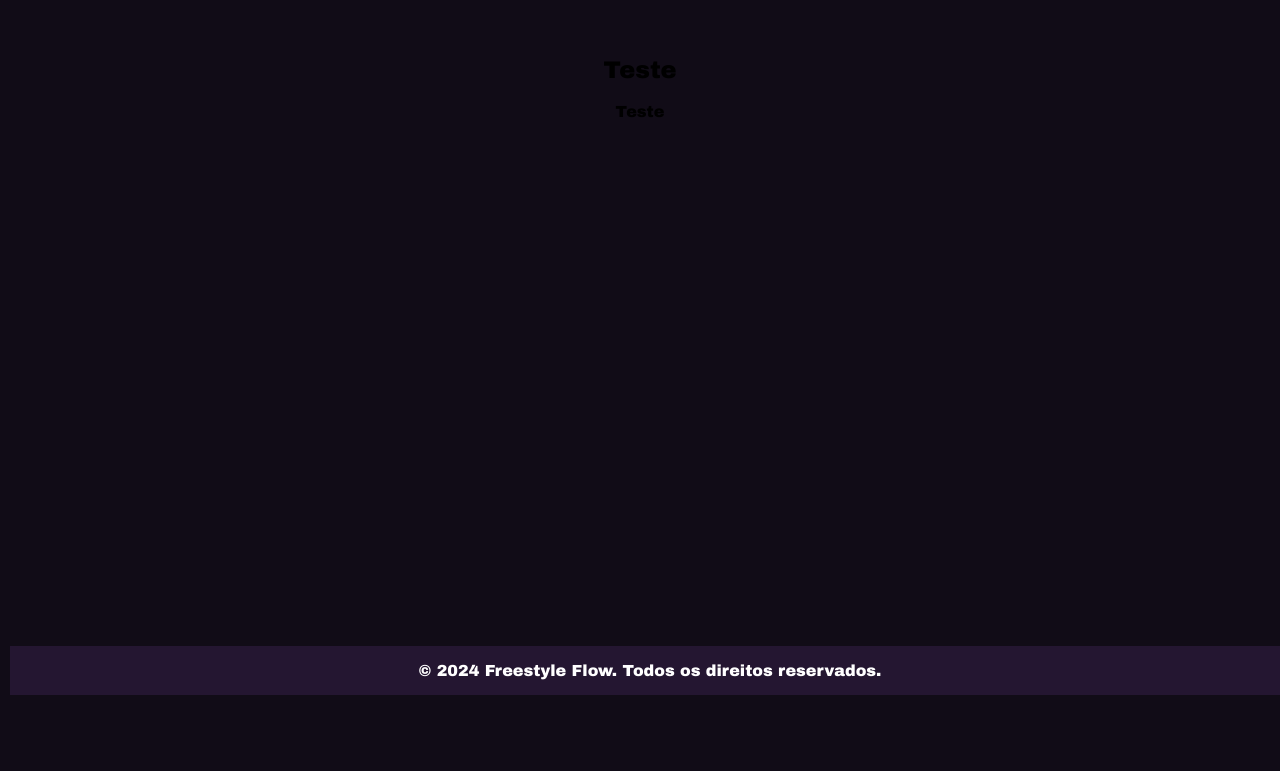
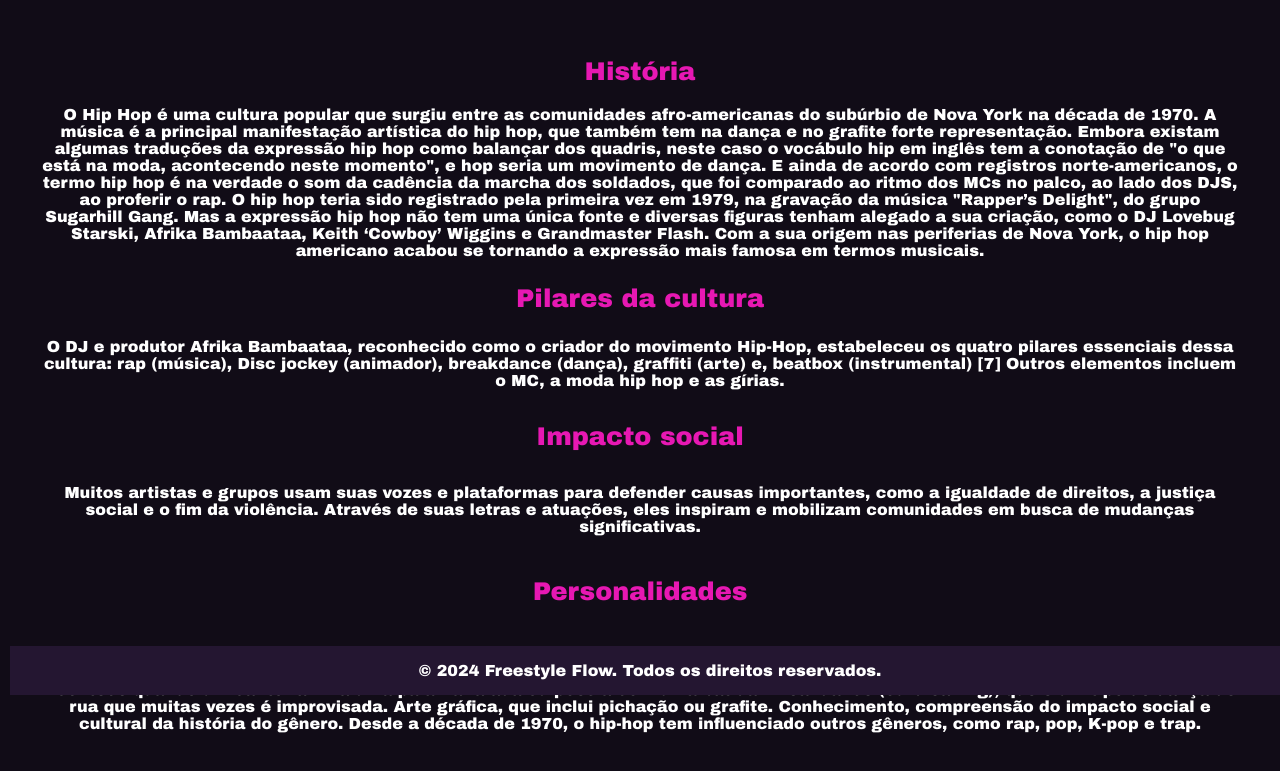
Before and after one commit to mbc-dutra/FinalProjectM2, a plain HTML site: page index.html in a window 1280 px wide. Shown: the part 95-866 px from the top of the page. Before the commit the page ends 800 px from the top, so only its background shows below. Drawn offline with Linux system fonts and the light colour scheme.

Commit message:
inclusão de textos

```diff
--- a/index.html
+++ b/index.html
@@ -1,5 +1,6 @@
 <!DOCTYPE html>
 <html lang="pt-BR">
+
 <head>
     <meta charset="UTF-8">
     <meta name="viewport" content="width=device-width, initial-scale=1.0">
@@ -7,6 +8,7 @@
     <link rel="icon" href="src/" type="image/x-icon">
     <link rel="stylesheet" href="./style/styles.css">
 </head>
+
 <body>
     <header>
         <!-- <img src="../assets/main-logo.png" alt="Logo principal"> -->
@@ -20,11 +22,52 @@
     </header>
 
     <section>
-        <h2>Teste</h2>
-        <p>Teste</p>
+        <h2>História</h2>
+        <p>O Hip Hop é uma cultura popular que surgiu entre as comunidades afro-americanas do subúrbio de Nova York na
+            década de 1970. A música é a principal manifestação artística do hip hop, que também tem na dança e no
+            grafite forte representação.
+
+            Embora existam algumas traduções da expressão hip hop como balançar dos quadris, neste caso o vocábulo hip
+            em inglês tem a conotação de "o que está na moda, acontecendo neste momento", e hop seria um movimento de
+            dança.
+
+            E ainda de acordo com registros norte-americanos, o termo hip hop é na verdade o som da cadência da marcha
+            dos soldados, que foi comparado ao ritmo dos MCs no palco, ao lado dos DJS, ao proferir o rap. O hip hop
+            teria sido registrado pela primeira vez em 1979, na gravação da música "Rapper’s Delight", do grupo
+            Sugarhill Gang.
+
+            Mas a expressão hip hop não tem uma única fonte e diversas figuras tenham alegado a sua criação, como o DJ
+            Lovebug Starski, Afrika Bambaataa, Keith ‘Cowboy’ Wiggins e Grandmaster Flash.
+
+            Com a sua origem nas periferias de Nova York, o hip hop americano acabou se tornando a expressão mais famosa
+            em termos musicais.</p>
+
+        <h3>Pilares da cultura</h3>
+
+        <p>O DJ e produtor Afrika Bambaataa, reconhecido como o criador do movimento Hip-Hop, estabeleceu os quatro
+            pilares essenciais dessa cultura: rap (música), Disc jockey (animador), breakdance (dança), graffiti (arte)
+            e, beatbox (instrumental) [7] Outros elementos incluem o MC, a moda hip hop e as gírias.</p>
+
+        <h4>Impacto social</h4>
+
+        <p>Muitos artistas e grupos usam suas vozes e plataformas para defender causas importantes, como a igualdade de
+            direitos, a justiça social e o fim da violência. Através de suas letras e atuações, eles inspiram e
+            mobilizam comunidades em busca de mudanças significativas.</p>
+
+        <h5>Personalidades</h5>
+
+        <p>De acordo com o Museu Universal do Hip-Hop* no Bronx, o hip-hop como gênero engloba:
+
+            DJing (ritmo) ou fazer rap atuando como DJ. Ocorre quando uma pessoa controla a música, as batidas e o ritmo de uma música.
+            MCing (poesia) ou fazer rap atuando como MC. Acontece quando um cantor alinha uma palavra falada ou poesia com uma batida.
+            Breakdance (ou breaking), que é um tipo de dança de rua que muitas vezes é improvisada.
+            Arte gráfica, que inclui pichação ou grafite.
+            Conhecimento, compreensão do impacto social e cultural da história do gênero.
+            Desde a década de 1970, o hip-hop tem influenciado outros gêneros, como rap, pop, K-pop e trap.</p>
     </section>
     <footer>
         <p>&copy; 2024 Freestyle Flow. Todos os direitos reservados.</p>
     </footer>
 </body>
+
 </html>
--- a/style/styles.css
+++ b/style/styles.css
@@ -59,3 +59,27 @@ footer {
     width: 100%;
     margin: 10px;
 }
+p {
+    color: white;
+
+
+}
+h2 {
+    color: #e718b3;
+    font-size: 1.6rem;
+
+}
+h3 {
+    color: #e718b3;
+    font-size: 1.6rem;
+}
+
+h4 {
+    color: #e718b3;
+    font-size: 1.6rem;
+}
+h5 {
+    color: #e718b3;
+    font-size: 1.6rem;
+
+}
```
